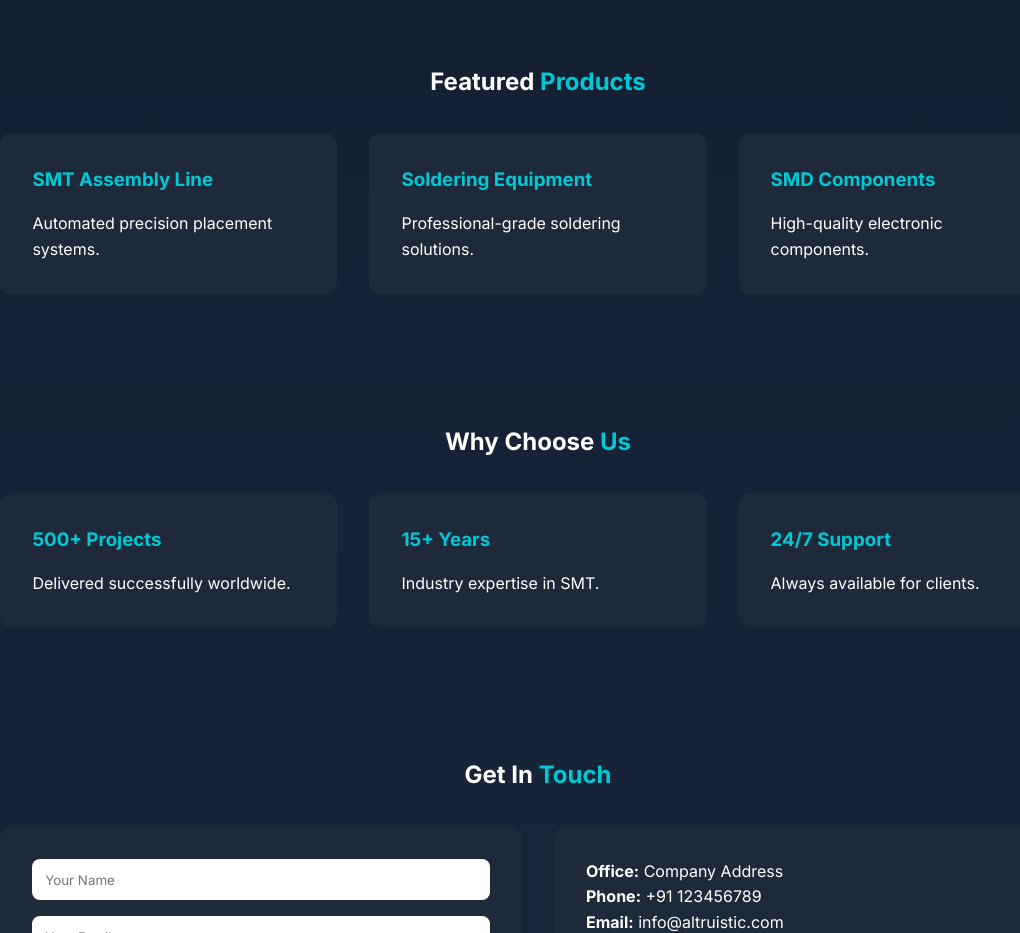
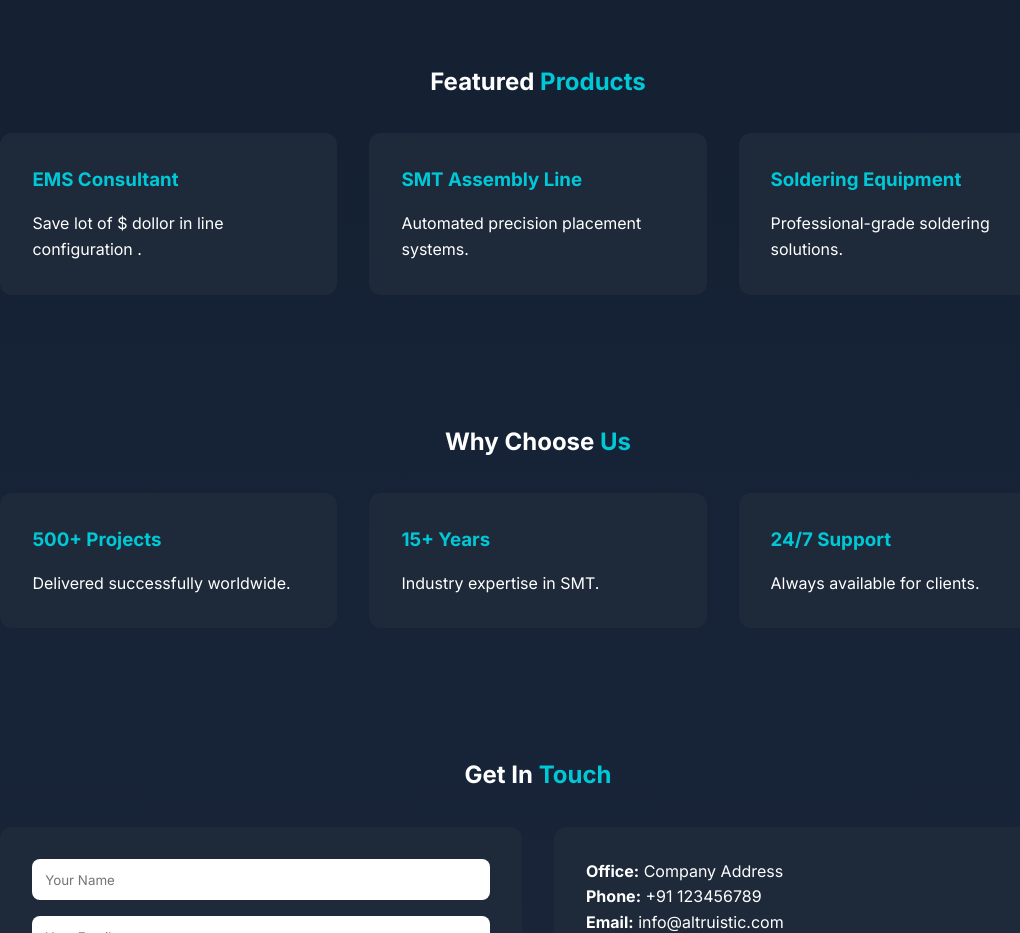
Before and after one commit to tabby18b/web, a plain HTML site: page index.html in a window 1280 px wide. Shown: the part 1400-2333 px from the top of the page, without its empty margins (102-1122 px from the left). Drawn offline with Linux system fonts and the light colour scheme.

Commit message:
Update index.html

```diff
--- a/index.html
+++ b/index.html
@@ -71,9 +71,9 @@
     <section id="products">
         <div class="section-title fade-in"><h2>Featured <span>Products</span></h2></div>
         <div class="cards">
+            <a href="details.html#components" class="card fade-in"><h3>EMS Consultant</h3><p>Save lot of $ dollor in line configuration .</p></a>
             <a href="details.html#machines" class="card fade-in"><h3>SMT Assembly Line</h3><p>Automated precision placement systems.</p></a>
             <a href="details.html#solder" class="card fade-in"><h3>Soldering Equipment</h3><p>Professional-grade soldering solutions.</p></a>
-            <a href="details.html#components" class="card fade-in"><h3>SMD Components</h3><p>High-quality electronic components.</p></a>
         </div>
     </section>
 
```
